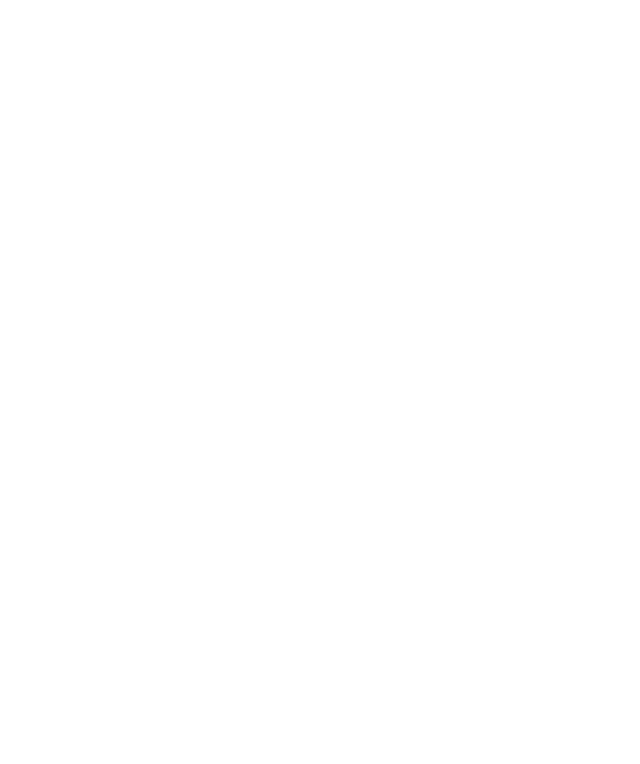
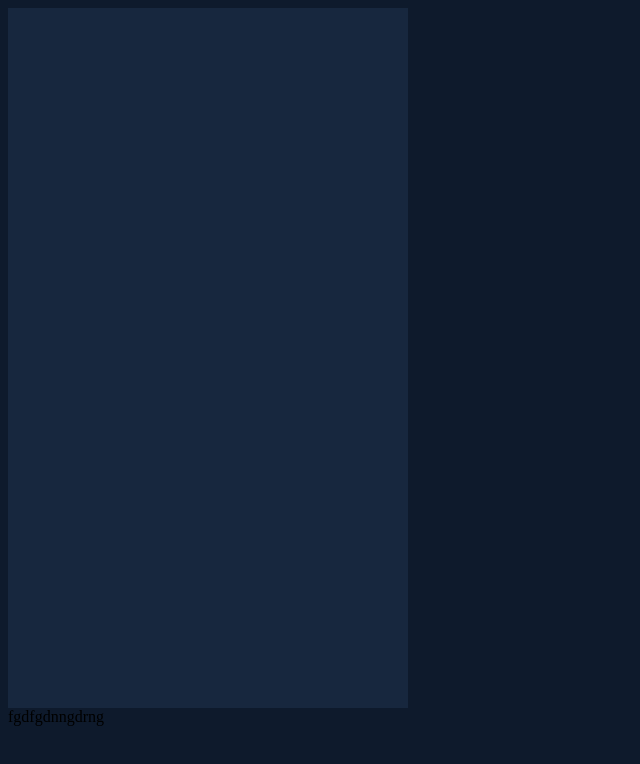
Before and after one commit to Rafaela-Moreira/ntft-card, a plain HTML site: page index.html in a window 1280 px wide. Shown: the whole page, without its empty margins (0-640 px from the left). Drawn offline with Linux system fonts and the light colour scheme.

Commit message:
background e icone adicionaos

```diff
--- a/index.html
+++ b/index.html
@@ -4,9 +4,16 @@
     <meta charset="UTF-8">
     <meta http-equiv="X-UA-Compatible" content="IE=edge">
     <meta name="viewport" content="width=device-width, initial-scale=1.0">
+    <link rel="stylesheet" href="style.css">
     <title>Document</title>
 </head>
 <body>
 
+<div class="icone"></div>
+
+
+
+fgdfgdnngdrng
+
 </body>
 </html>
--- a/style.css
+++ b/style.css
@@ -1,3 +1,9 @@
 body{
-    background-color: "";
+    background-color: #0E1A2C;
     }
+
+.icone{
+    width: 400px;
+    height: 700px;
+    background-color: #17273E;
+}
```
